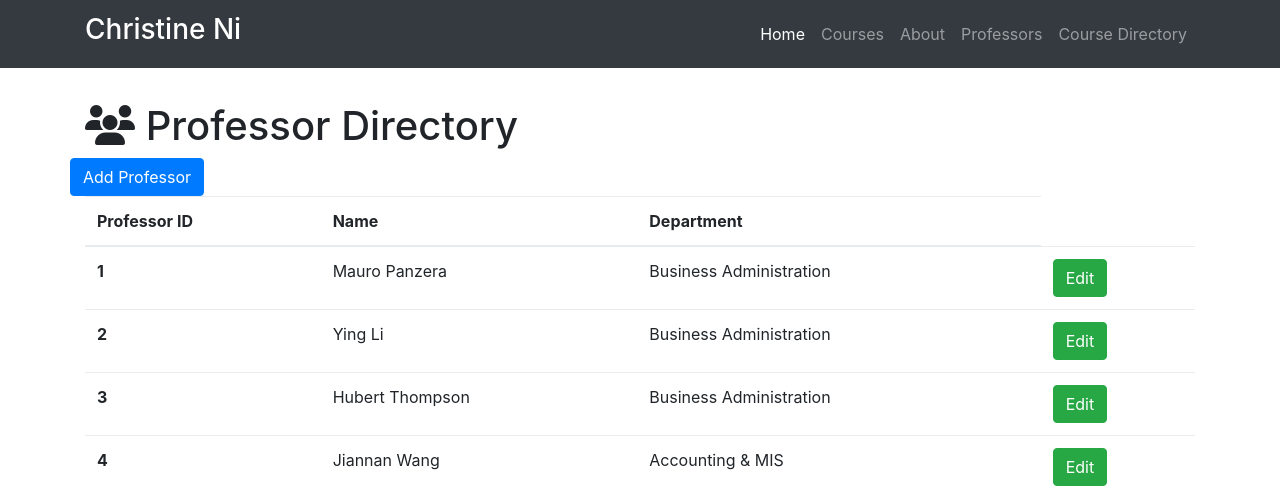
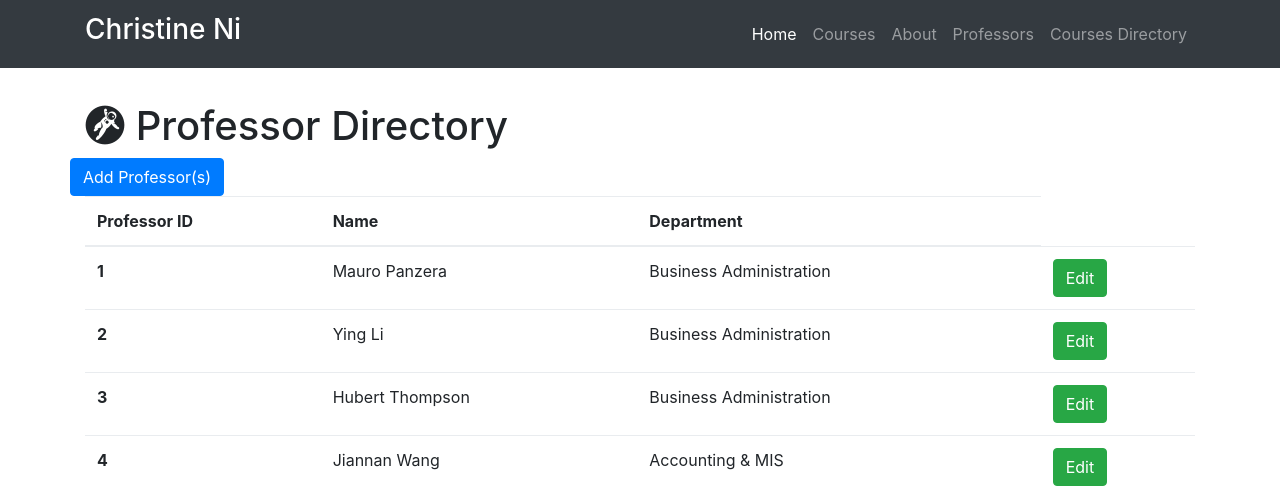
Before and after one commit to chrisni123/my_resume, a Flask app: page /professors in a window 1280 px wide. Shown: the top 497 px of the page. Run offline with Flask 2, Linux system fonts and the light colour scheme; data comes from the database, SQL or seed files in the repository; both versions use the stored data as it was after the commit; some libraries are stand-ins or nearby versions.

Commit message:
final changes

```diff
--- a/templates/about.html
+++ b/templates/about.html
@@ -27,7 +27,7 @@ About the Developer
 {% block page_content %}
 <div class="container">
 
-   <h1 class="mt-5"><i class="fa fa-users" aria-hidden="true"></i> About Christine </h1>
+   <h1 class="mt-5"><i class="fa fa-female" aria-hidden="true"></i> About Christine </h1>
 
   <p id="first-para"> I am a hardworking senior majoring in Management Information Systems with a concentration in Marketing at the University of Delaware.
   I plan on obtaining a full term postion by May of 2018.
--- a/templates/base-structure.html
+++ b/templates/base-structure.html
@@ -41,7 +41,7 @@
             <a class="nav-link" href="/professors">Professors</a>
           </li>
           <li class="nav-item">
-            <a class="nav-link" href="/course-directory">Course Directory</a>
+            <a class="nav-link" href="/course-directory">Courses Directory</a>
           </li>
         </ul>
       </div>
--- a/templates/course-add.html
+++ b/templates/course-add.html
@@ -15,7 +15,7 @@ Add Course
 
 {% block page_content %}
 <div class="container">
-   <h1 class="mt-5"><i class="fa fa-pencil" aria-hidden="true"></i> Add Courses:</h1>
+   <h1 class="mt-5"><i class="fa fa-tags" aria-hidden="true"></i> Add Courses:</h1>
    <form action="/course-directory/add" method="post">
      <div class="form-group">
      <label>Course Number</label>
--- a/templates/course-all.html
+++ b/templates/course-all.html
@@ -15,7 +15,7 @@ All Courses
 
 {% block page_content %}
 <div class="container">
-   <h1 class="mt-5"><i class="fa fa-book" aria-hidden="true"></i> Course Directory</h1>
+   <h1 class="mt-5"><i class="fa fa-address-book" aria-hidden="true"></i> Course Directory</h1>
    <div class="row bottom-margin">
      <a href="/course-directory/add" class="btn btn-primary" role="button" aria-disabeled="true">Add Course</a>
    </div>
--- a/templates/course-edit.html
+++ b/templates/course-edit.html
@@ -15,7 +15,7 @@ Edit Course
 
 {% block page_content %}
 <div class="container">
-   <h1 class="mt-5"><i class="fa fa-pencil" aria-hidden="true"></i> Edit Course:</h1>
+   <h1 class="mt-5"><i class="fa fa-hand-o-right" aria-hidden="true"></i> Edit Course:</h1>
   <form action="/course-directory/edit/{{course.id}}" method="post">
     <div class="form-group">
       <label>Course Number</label>
--- a/templates/courses.html
+++ b/templates/courses.html
@@ -27,7 +27,7 @@
 {% block page_content%}
 
 <div class="container">
-  <h1 class="mt-5 text-center"> <i class="fa fa-pencil-square" aria-hidden="true"></i> Courses</h1>
+  <h1 class="mt-5 text-center"> <i class="fa fa-book" aria-hidden="true"></i> Courses</h1>
     {% for course in courses%}
     <ul class ="list-unstyled ">
       <li class="padding"><button type="button" class="btn btn-outline-dark" data-toggle="modal" data-target="#{{course}}">{{course}}</button>
--- a/templates/professor-all.html
+++ b/templates/professor-all.html
@@ -15,9 +15,9 @@ All Professors
 
 {% block page_content %}
 <div class="container">
-   <h1 class="mt-5"><i class="fa fa-users" aria-hidden="true"></i> Professor Directory</h1>
+   <h1 class="mt-5"><i class="fa fa-grav" aria-hidden="true"></i> Professor Directory</h1>
   <div class="row bottom-margin">
-    <a href="/professors/add" class="btn btn-primary" role="button" aria-disabeled="true">Add Professor</a>
+    <a href="/professors/add" class="btn btn-primary" role="button" aria-disabeled="true">Add Professor(s)</a>
   </div>
 {% if professors %}
   <table class="table">
```
Also changed, not shown: data.sqlite.
